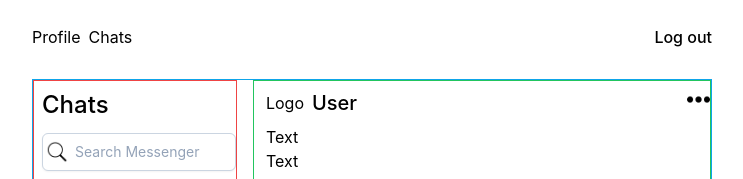
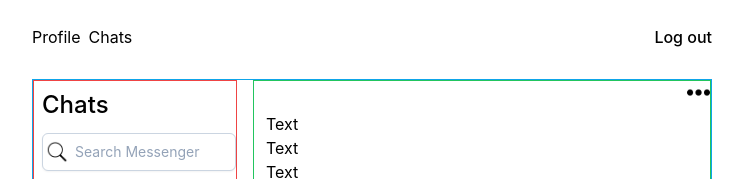
Before and after one commit to rosecodez/Messaging-App, a React (Vite) app in the folder frontend/: page /chats in a window 1280 px wide. Shown: the top 179 px of the page, without its empty margins (268-1011 px from the left). Built offline with nearby package versions, Linux system fonts and the light colour scheme; no server answers.

Commit message:
Display selected user logo and username

```diff
--- a/frontend/src/pages/chatsPage.jsx
+++ b/frontend/src/pages/chatsPage.jsx
@@ -9,6 +9,8 @@ export default function ChatsPage() {
     const [contacts, setContacts] = useState([]);
     const [previousTarget, setPreviousTarget] = useState(null);
     const [contactDetails, setContactDetails] = useState(null);
+    const [contactProfile, setContactProfile] = useState("");
+    const [contactUsername, setContactUsername] = useState("");
     const [contactMessages, setContactMessages] = useState([]);
 
     {/*
@@ -39,10 +41,11 @@ export default function ChatsPage() {
                 credentials: "include",
             });
 
-            const contactDetails = await contactDetailsResponse.json();
+            const contactDetailsData = await contactDetailsResponse.json();
             console.log("getContactDetails", contactDetails);
-            setContactDetails(contactDetails);
-
+            setContactDetails(contactDetailsData);
+            setContactProfile(contactDetailsData.user.profile);
+            setContactUsername(contactDetailsData.user.username)
             } catch (error) {
             console.error("Error fetching contact details", error);
             }
@@ -82,8 +85,8 @@ export default function ChatsPage() {
                 <div id="chats-right-side" className="pl-3 flex flex-col border border-green-500 w-full justify-between">
                     <div id="chats-right-side-top" className="flex flex-row items-center">
                         <div className="flex items-center space-x-2 py-2">
-                            <div>Logo</div>
-                            <div className="text-xl font-medium">User</div>
+                            <img src={contactProfile}/>
+                            <div className="text-xl font-medium">{contactUsername}</div>
                         </div>
                         <img src={threeDots} className="ml-auto pb-2 w-[23px]" />
                     </div>
```
